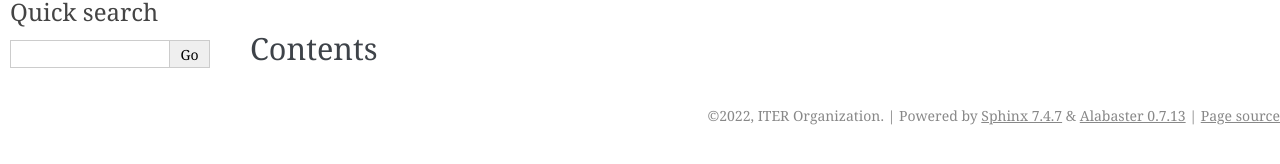
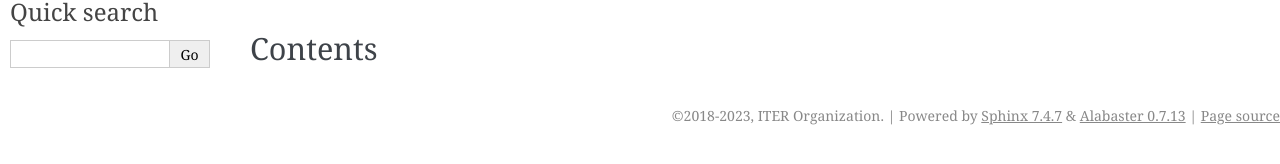
Before and after one commit to iterorganization/SimDB, a Sphinx documentation site: the page built from docs/sphinx/index.rst, in a window 1280 px wide. Shown: the part 250-414 px from the top of the page. Built offline with Sphinx 7.4.7, drawn with Linux system fonts in a browser that asks for light colours; pages that are not in the unit, such as notebooks, are missing from menus; the version number could not be read and is left out.

Commit message:
Applied suggestion

```diff
--- a/docs/sphinx/conf.py
+++ b/docs/sphinx/conf.py
@@ -21,7 +21,7 @@ import simdb
 # -- Project information -----------------------------------------------------
 
 project = 'IMAS Simulation Database Management Tool'
-copyright = '2022, ITER Organization'
+copyright = '2018-2023, ITER Organization'
 author = 'J. Hollocombe, D. Muir'
 
 # The short X.Y version
```
